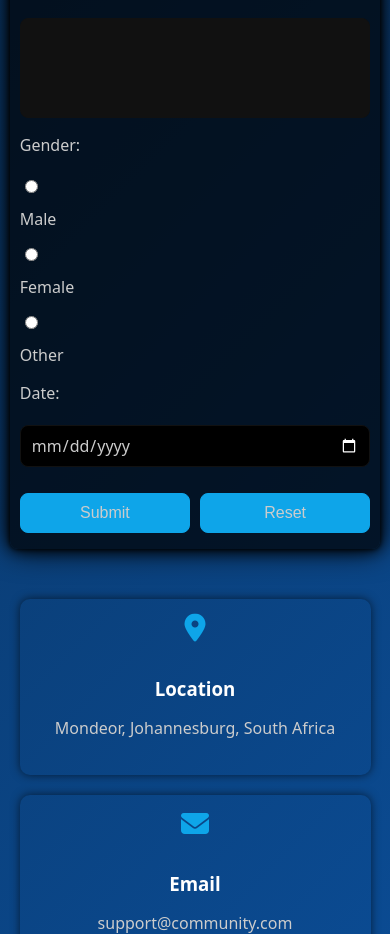
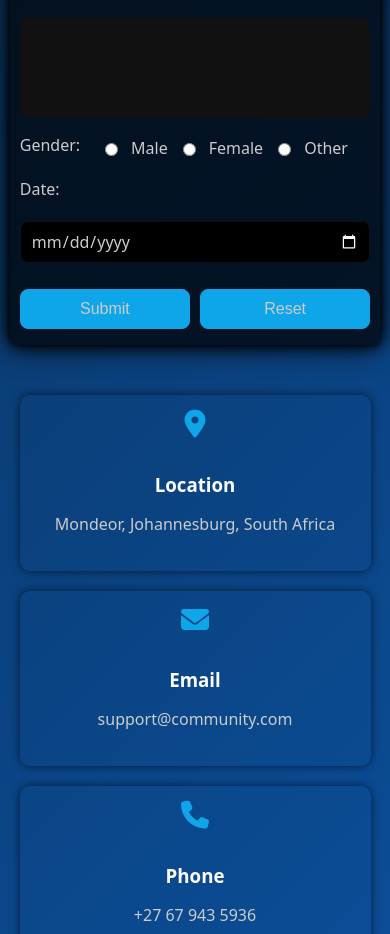
Before and after one commit to makhadoshumba/Community-Portal-Website, a plain HTML site: page frontend/Details Form.html in a window 390 px wide. Shown: the part 1280-2214 px from the top of the page. Drawn offline with Linux system fonts and the light colour scheme.

Commit message:
Updated Web

```diff
--- a/frontend/Details Form.html
+++ b/frontend/Details Form.html
@@ -384,6 +384,18 @@ body {
         width: 100%;
         margin: 6px 0;
     }
+
+        .form-row:has(input[type="radio"]) {
+        flex-direction: row;
+        flex-wrap: wrap;
+        align-items: center;
+        gap: 10px;
+    }
+
+    .form-row:has(input[type="radio"]) label {
+        width: auto;
+        margin-right: 10px;
+    }
 }
 
 </style>
```
